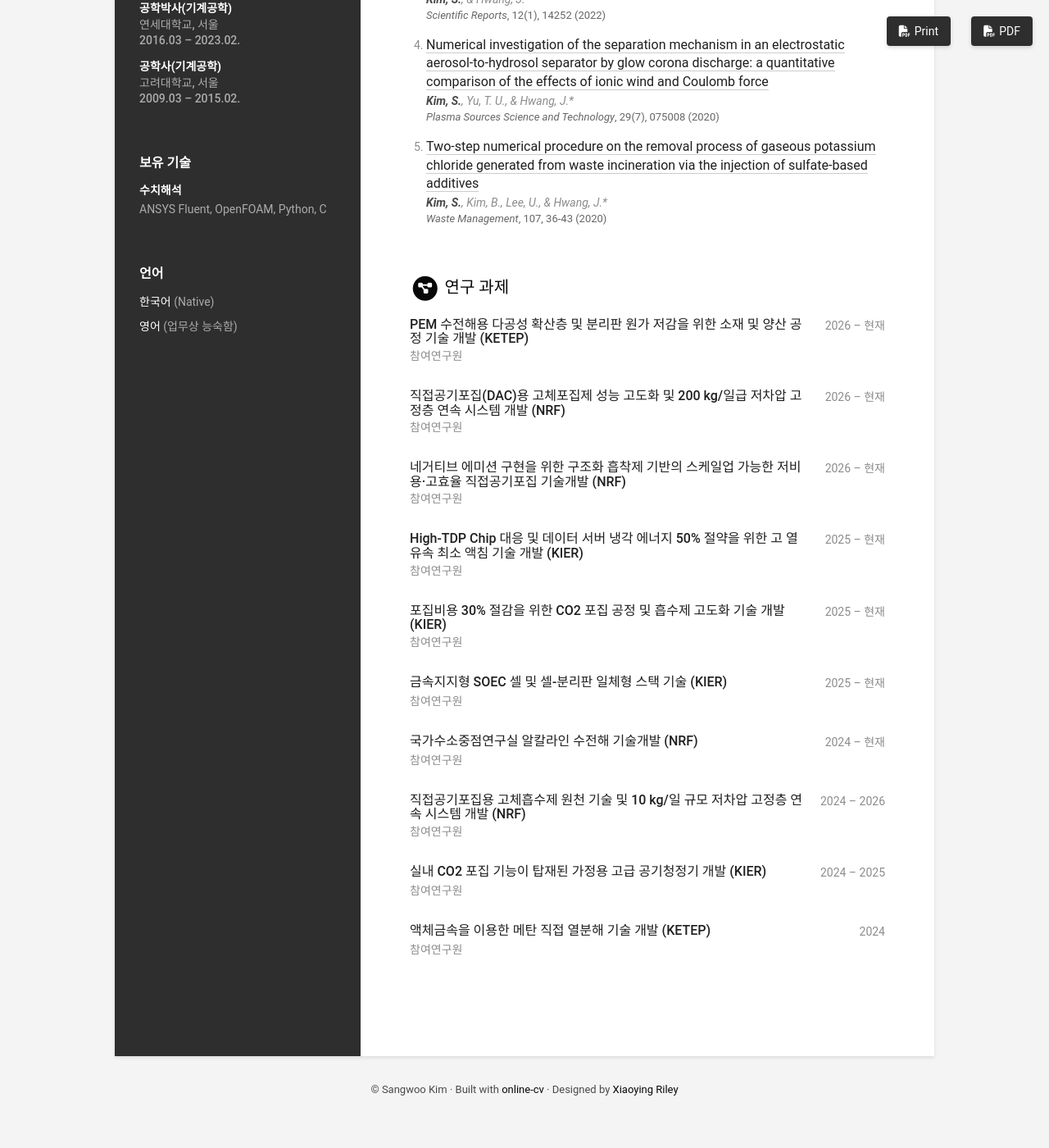
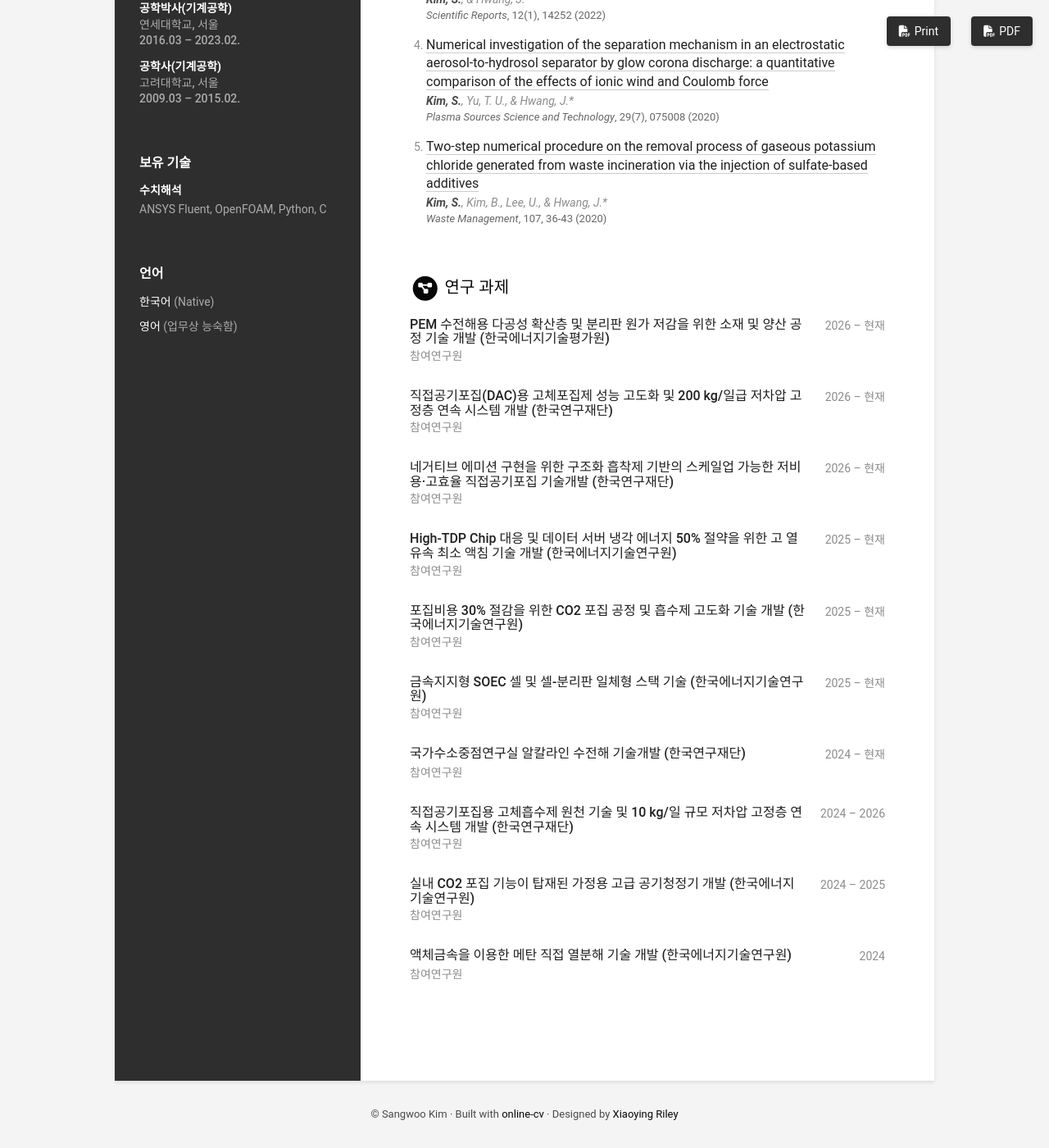
Before and after one commit to swtbkim/SangwooKim, a Jekyll site: the page built from ko/index.html, in a window 1280 px wide and 1400 px high, scrolled down 761 px. Shown: the whole window at 82% size. Built offline with Jekyll 4.4.1, drawn with Linux system fonts in a browser that asks for light colours; before the commit the page ends 2131 px from its top, so only the background shows below that.

Commit message:
Update data.yml

```diff
--- a/_data/data.yml
+++ b/_data/data.yml
@@ -168,61 +168,61 @@ experiences:
   icon: project-diagram
   info:
   - role: "Cost-effective manufacturing of material and mass production processes for PTLs and bipolar plates in PEM water electrolysis (KETEP)"
-    role_ko: "PEM 수전해용 다공성 확산층 및 분리판 원가 저감을 위한 소재 및 양산 공정 기술 개발 (KETEP)"
+    role_ko: "PEM 수전해용 다공성 확산층 및 분리판 원가 저감을 위한 소재 및 양산 공정 기술 개발 (한국에너지기술평가원)"
     time: 2026 &ndash; present
     company: Participating Researcher
     company_ko: 참여연구원
 
   - role: "Development of performance-enhanced solid sorbents and 200 kg/day-scale low pressure-drop, continuously operated fixed-bed system for direct air capture (NRF)"
-    role_ko: "직접공기포집(DAC)용 고체포집제 성능 고도화 및 200 kg/일급 저차압 고정층 연속 시스템 개발 (NRF)"
+    role_ko: "직접공기포집(DAC)용 고체포집제 성능 고도화 및 200 kg/일급 저차압 고정층 연속 시스템 개발 (한국연구재단)"
     time: 2026 &ndash; present
     company: Participating Researcher
     company_ko: 참여연구원
 
   - role: "Development of Scalable, Low-Cost, and High-Efficiency Adsorption-Based Direct Air Capture Technology for Achieving Negative Emissions (NRF)"
-    role_ko: "네거티브 에미션 구현을 위한 구조화 흡착제 기반의 스케일업 가능한 저비용·고효율 직접공기포집 기술개발 (NRF)"
+    role_ko: "네거티브 에미션 구현을 위한 구조화 흡착제 기반의 스케일업 가능한 저비용·고효율 직접공기포집 기술개발 (한국연구재단)"
     time: 2026 &ndash; present
     company: Participating Researcher
     company_ko: 참여연구원
 
   - role: "Development of high heat flux minimum immersion cooling technology for high-TDP chip support and data server cooling energy saving of 50% (KIER)"
-    role_ko: "High-TDP Chip 대응 및 데이터 서버 냉각 에너지 50% 절약을 위한 고 열유속 최소 액침 기술 개발 (KIER)"
+    role_ko: "High-TDP Chip 대응 및 데이터 서버 냉각 에너지 50% 절약을 위한 고 열유속 최소 액침 기술 개발 (한국에너지기술연구원)"
     time: 2025 &ndash; present
     company: Participating Researcher
     company_ko: 참여연구원
 
   - role: "Development of Advanced CO₂ Capture Process and Absorbents Technology for 30% Cost Reduction (KIER)"
-    role_ko: "포집비용 30% 절감을 위한 CO2 포집 공정 및 흡수제 고도화 기술 개발 (KIER)"
+    role_ko: "포집비용 30% 절감을 위한 CO2 포집 공정 및 흡수제 고도화 기술 개발 (한국에너지기술연구원)"
     time: 2025 &ndash; present
     company: Participating Researcher
     company_ko: 참여연구원
 
   - role: "Metal-Supported SOEC Cell and Integrated Cell-Interconnect Stack Technology (KIER)"
-    role_ko: "금속지지형 SOEC 셀 및 셀-분리판 일체형 스택 기술 (KIER)"
+    role_ko: "금속지지형 SOEC 셀 및 셀-분리판 일체형 스택 기술 (한국에너지기술연구원)"
     time: 2025 &ndash; present
     company: Participating Researcher
     company_ko: 참여연구원
 
   - role: "Alkaline electrolysis technology development for National hydrogen key technology center (NRF)"
-    role_ko: "국가수소중점연구실 알칼라인 수전해 기술개발 (NRF)"
+    role_ko: "국가수소중점연구실 알칼라인 수전해 기술개발 (한국연구재단)"
     time: 2024 &ndash; present
     company: Participating Researcher
     company_ko: 참여연구원
 
   - role: "Development of advanced solid sorbent and 10 kg/day-scale low differential pressure continuous fixed-bed system for direct air capture (NRF)"
-    role_ko: "직접공기포집용 고체흡수제 원천 기술 및 10 kg/일 규모 저차압 고정층 연속 시스템 개발 (NRF)"
+    role_ko: "직접공기포집용 고체흡수제 원천 기술 및 10 kg/일 규모 저차압 고정층 연속 시스템 개발 (한국연구재단)"
     time: 2024 &ndash; 2026
     company: Participating Researcher
     company_ko: 참여연구원
 
   - role: "Development of a premium household air purifier with indoor CO₂ capture (KIER)"   # 초안 번역: CV에 영문 과제명 없음
-    role_ko: "실내 CO2 포집 기능이 탑재된 가정용 고급 공기청정기 개발 (KIER)"
+    role_ko: "실내 CO2 포집 기능이 탑재된 가정용 고급 공기청정기 개발 (한국에너지기술연구원)"
     time: 2024 &ndash; 2025
     company: Participating Researcher
     company_ko: 참여연구원
 
-  - role: "Development of methane direct pyrolysis technology using molten metal (KETEP)"
-    role_ko: "액체금속을 이용한 메탄 직접 열분해 기술 개발 (KETEP)"
+  - role: "Development of methane direct pyrolysis technology using molten metal (KIER)"
+    role_ko: "액체금속을 이용한 메탄 직접 열분해 기술 개발 (한국에너지기술연구원)"
     time: "2024"
     company: Participating Researcher
     company_ko: 참여연구원
```
